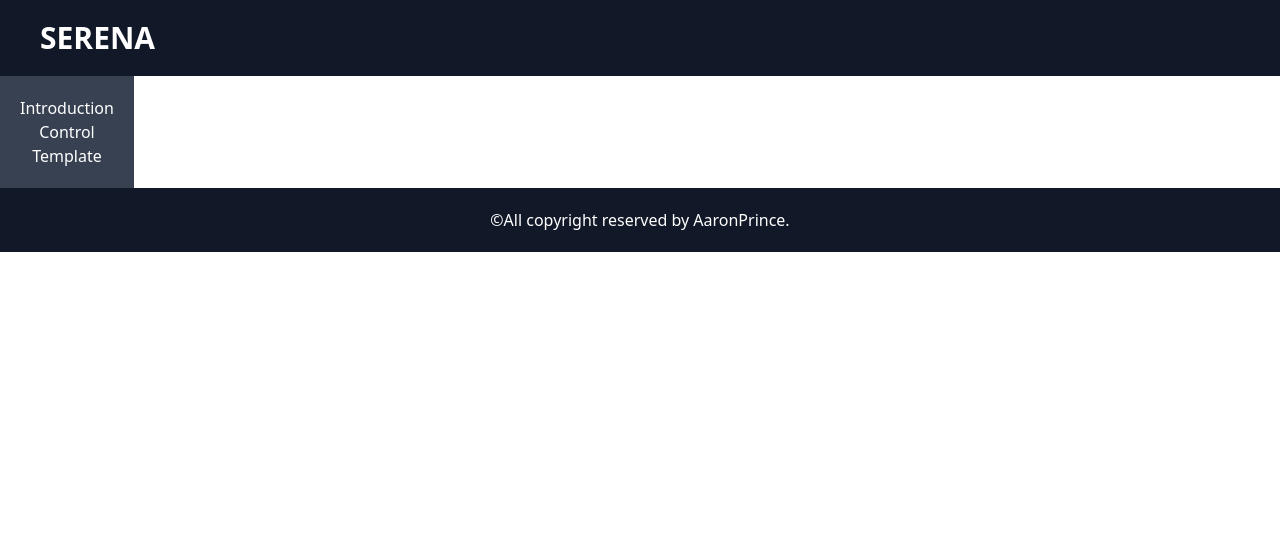
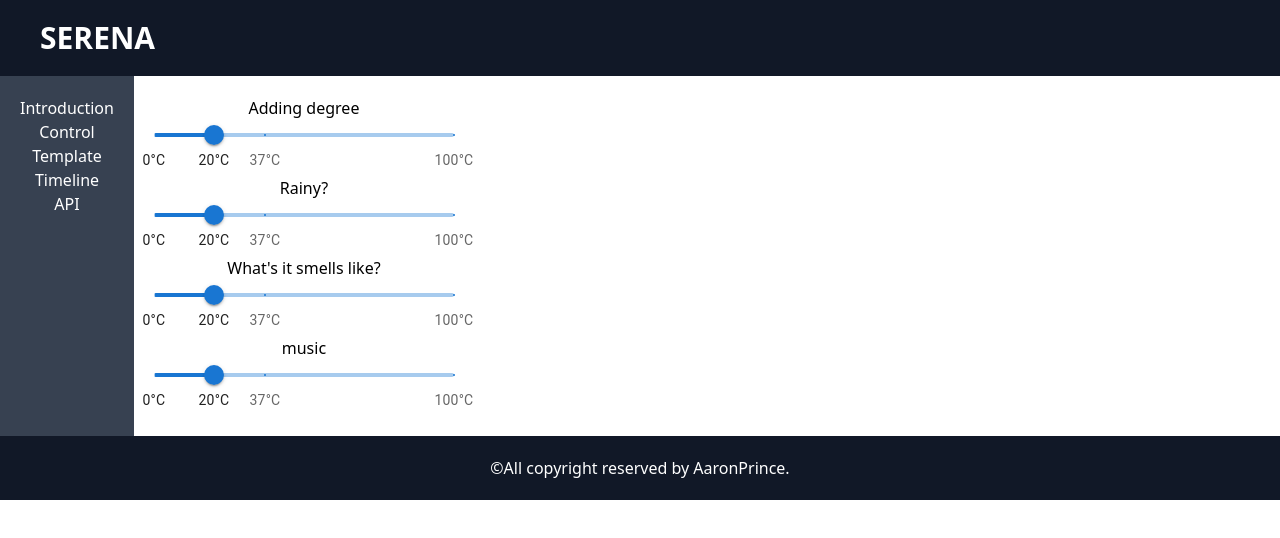
Before and after one commit to princeborn1999/Serena, a React (Create React App) app: page / in a window 1280 px wide. Shown: the top 538 px of the page. Built offline with nearby package versions, Linux system fonts and the light colour scheme.

Commit message:
adding material-ui

```diff
--- a/package.json
+++ b/package.json
@@ -3,6 +3,9 @@
   "version": "0.1.0",
   "private": true,
   "dependencies": {
+    "@emotion/react": "^11.11.1",
+    "@emotion/styled": "^11.11.0",
+    "@mui/material": "^5.14.3",
     "@testing-library/jest-dom": "^5.17.0",
     "@testing-library/react": "^13.4.0",
     "@testing-library/user-event": "^13.5.0",
--- a/src/components/Control.jsx
+++ b/src/components/Control.jsx
@@ -1,14 +1,83 @@
+import * as React from 'react';
+import Box from '@mui/material/Box';
+import Slider from '@mui/material/Slider';
+
+const marks = [
+    {
+      value: 0,
+      label: '0°C',
+    },
+    {
+      value: 20,
+      label: '20°C',
+    },
+    {
+      value: 37,
+      label: '37°C',
+    },
+    {
+      value: 100,
+      label: '100°C',
+    },
+  ];
+  function valuetext(value) {
+    return `${value}°C`;
+  }
+
 function ControlComponent() {
     return(
         <div className="p-5">
             <div label="degree-control m-5">
-
+                <h1>Adding degree</h1>
+                <Box sx={{ width: 300 }}>
+                    <Slider
+                        aria-label="Custom marks"
+                        defaultValue={20}
+                        getAriaValueText={valuetext}
+                        step={10}
+                        valueLabelDisplay="auto"
+                        marks={marks}
+                    />
+                </Box>
             </div>
             <div label="rain-control m-5">
-
+                <h1>Rainy?</h1>
+                <Box sx={{ width: 300 }}>
+                    <Slider
+                        aria-label="Custom marks"
+                        defaultValue={20}
+                        getAriaValueText={valuetext}
+                        step={10}
+                        valueLabelDisplay="auto"
+                        marks={marks}
+                    />
+                </Box>
             </div>
             <div label="smell-control m-5">
-
+                <h1>What's it smells like?</h1>
+                <Box sx={{ width: 300 }}>
+                    <Slider
+                        aria-label="Custom marks"
+                        defaultValue={20}
+                        getAriaValueText={valuetext}
+                        step={10}
+                        valueLabelDisplay="auto"
+                        marks={marks}
+                    />
+                </Box>
+            </div>
+            <div label="music-control m-5">
+                <h1>music</h1>
+                <Box sx={{ width: 300 }}>
+                    <Slider
+                        aria-label="Custom marks"
+                        defaultValue={20}
+                        getAriaValueText={valuetext}
+                        step={10}
+                        valueLabelDisplay="auto"
+                        marks={marks}
+                    />
+                </Box>
             </div>
         </div>
     )
--- a/src/components/Nav.jsx
+++ b/src/components/Nav.jsx
@@ -11,6 +11,12 @@ function NavComponent() {
             <div>
                 <button>Template</button>
             </div>
+            <div>
+                <button>Timeline</button>
+            </div>
+            <div>
+                <button>API</button>
+            </div>
         </div>
     )
 }
```
Also changed, not shown: 1 other file (tests, documents, lock files or other folders).
